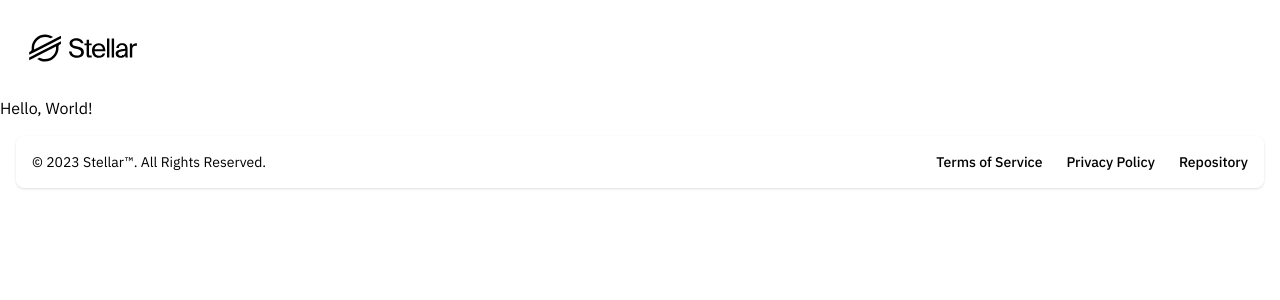
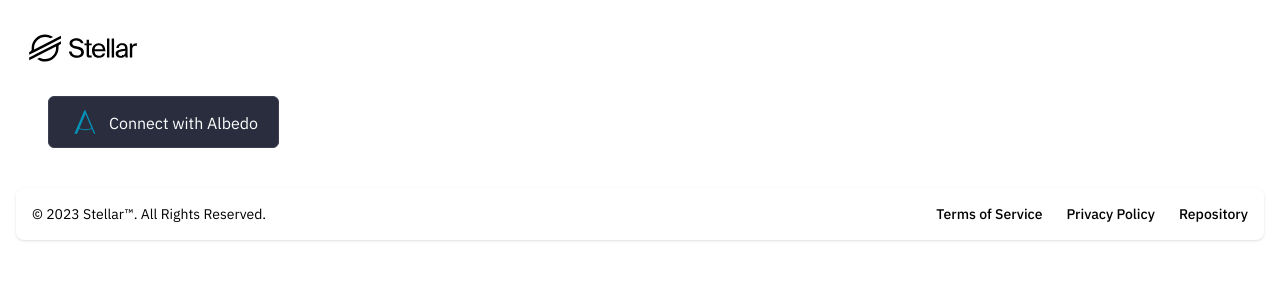
Before and after one commit to fedeesti/stellar-wallet, a React (Vite) app: page / in a window 1280 px wide. Shown: the top 300 px of the page. Built offline with nearby package versions, Linux system fonts and the light colour scheme.

Commit message:
Add button to connect with Albedo

```diff
--- a/src/App.tsx
+++ b/src/App.tsx
@@ -1,11 +1,12 @@
 import Footer from './components/footer/Footer';
+import LoginWithAlbedo from './components/login/LoginWithAlbedo';
 import NavBar from './components/navbar/NavBar';
 
 function App() {
   return (
     <>
       <NavBar />
-      <h1>Hello, World!</h1>
+      <LoginWithAlbedo />
       <Footer />
     </>
   );
--- /dev/null
+++ b/src/components/login/LoginWithAlbedo.tsx
@@ -0,0 +1,23 @@
+function LoginWithAlbedo() {
+  return (
+    <div className="mb-6 min-w-[250px] flex justify-between items-center px-12">
+      <button className="border border-[#3a3e4d] hover:border-[#4b4f5d] rounded-md bg-[#292d3e] p-3 mr-3 flex flex-row justify-center items-center cursor-pointer">
+        <svg
+          xmlns="http://www.w3.org/2000/svg"
+          width="896"
+          height="1024"
+          viewBox="0 0 896 1024"
+          className="w-6 h-6 mx-3"
+        >
+          <path
+            fill="#0691b7"
+            d="M463.313 7.189h-42.172L-5.776 1016.272l1.276.54h113.923l85.432-201.929a843.025 843.025 0 00546.847-2.85l86.639 204.779h60.61l1.277-.54L463.31 7.189zm.856 813.714A804.155 804.155 0 01209.8 779.56l259.081-612.373 257.936 609.659a804.61 804.61 0 01-262.648 44.056z"
+          ></path>
+        </svg>
+        <span className="text-base text-[#ffffff] pt-0.5 pr-2">Connect with Albedo</span>
+      </button>
+    </div>
+  );
+}
+
+export default LoginWithAlbedo;
```
